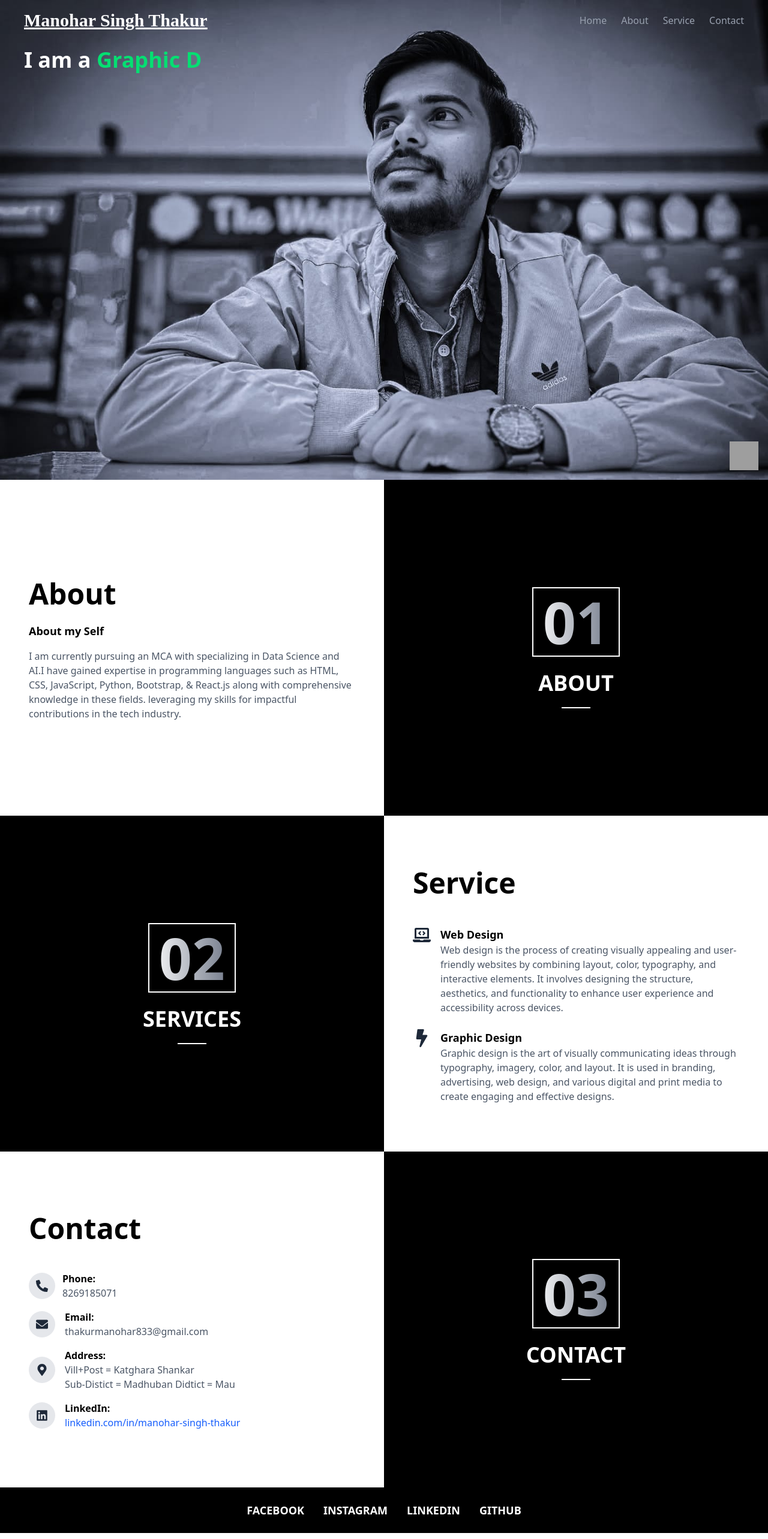
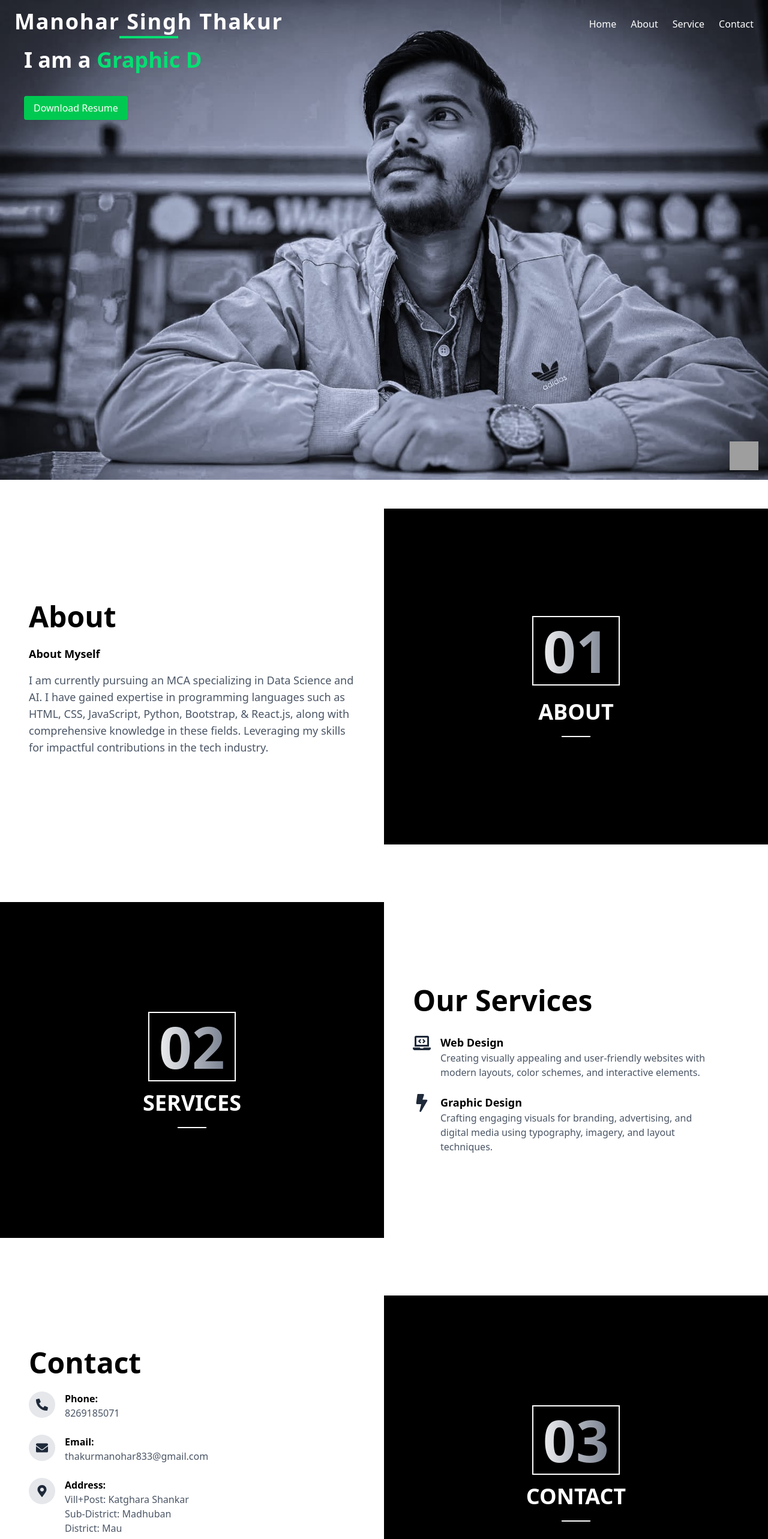
Before and after one commit to Manohar8269/Portfolio, a React (Vite) app: page / in a window 1280 px wide. Shown: the top 2566 px of the page at 60% size. Built offline with nearby package versions, Linux system fonts and the light colour scheme; grey boxes are pictures that could not be loaded.

Commit message:
new file:   src/assets/Resume.pdf 	modified:   src/component/About.jsx 	modified:   src/component/Contact.jsx 	modified:   src/component/Footer.jsx 	modified:   src/component/Navbars.jsx 	modified:   src/component/Service.jsx

```diff
--- a/src/component/About.jsx
+++ b/src/component/About.jsx
@@ -1,33 +1,32 @@
-import React from 'react'
+import React from 'react';
 
 function About() {
   return (
+    <section id="about" className="py-12">
+      <div className="flex flex-col md:flex-row h-auto md:h-[70vh]">
 
-    <>
-    <section id="about">
-     <div className="flex h-[70vh]">
+        <div className="w-full md:w-1/2 bg-white p-6 md:p-12 flex flex-col justify-center mt-2">
+          <h1 className="text-3xl md:text-5xl font-bold">About</h1>
+          <br />
+          <h3 className="font-semibold text-md md:text-lg mb-4">About Myself</h3>
+          <p className="text-gray-600 text-xs sm:text-sm md:text-base lg:text-lg">
+            I am currently pursuing an MCA specializing in Data Science and AI. I have gained expertise in
+            programming languages such as HTML, CSS, JavaScript, Python, Bootstrap, & React.js, along with comprehensive
+            knowledge in these fields. Leveraging my skills for impactful contributions in the tech industry.
+          </p>
+        </div>
 
-      <div className="w-1/2 bg-white p-12 flex flex-col justify-center mt-2">
-        <h1 className="text-5xl font-bold">About</h1>
-        <br></br>
-        <h3 className="font-semibold text-lg mb-4">About my Self</h3>
-        <p className="text-gray-600">
-        I am currently pursuing an MCA with specializing in Data Science and AI.I have gained expertise in
-programming languages such as HTML, CSS, JavaScript, Python, Bootstrap, & React.js along with comprehensive
-knowledge in these fields. leveraging my skills for impactful contributions in the tech industry.
-        </p>
+        <div className="w-full md:w-1/2 bg-black flex flex-col justify-center items-center text-white py-12 md:py-0">
+          <h3 className="text-4xl sm:text-6xl md:text-8xl font-bold text-transparent bg-clip-text bg-gradient-to-r from-white to-gray-500 border-2 border-white px-4 py-2">
+            01
+          </h3>
+          <br />
+          <h2 className="text-xl sm:text-2xl md:text-4xl font-bold">ABOUT</h2>
+          <hr className="w-12 border-t-2 border-white mt-5" />
+        </div>
       </div>
-
-      <div className="w-1/2 bg-black flex flex-col justify-center items-center text-white">
-      <h3 className="text-8xl font-bold text-transparent bg-clip-text bg-gradient-to-r from-white to-gray-500 border-2 border-white px-4 py-2">01</h3>
-        <br></br>
-        <h2 className="text-4xl text-gray font-bold">ABOUT</h2>
-        <hr className="w-12 border-t-2 border-white mt-5" />
-      </div>
-    </div>
     </section>
-    </>
-  )
+  );
 }
 
-export default About
+export default About;
--- a/src/component/Contact.jsx
+++ b/src/component/Contact.jsx
@@ -1,73 +1,48 @@
-import React from 'react'
+import React from 'react';
 import { FaPhoneAlt, FaEnvelope, FaMapMarkerAlt, FaLinkedin } from "react-icons/fa";
 
 function Contact() {
   return (
-    <>
-    <section id="contact">
-      <div className="flex h-[70vh]">
-        <div className="w-1/2 bg-white p-12 flex flex-col justify-center mt-2">
-          <h1 className="text-5xl font-bold">Contact</h1>
-          <br></br>
-          <br></br>
-
-          <div className="flex items-center gap-3 mb-4">
-            <div className="p-3 bg-gray-200 rounded-full">
-              <FaPhoneAlt className="text-xl text-gray-800" />
-            </div>
-            <div>
-              <p className="font-semibold">Phone:</p>
-              <p className="text-gray-600">8269185071</p>
-            </div>
-          </div>
-
-          <div className="flex items-center gap-4 mb-4">
-            <div className="p-3 bg-gray-200 rounded-full">
-              <FaEnvelope className="text-xl text-gray-800" />
-            </div>
-            <div>
-              <p className="font-semibold">Email:</p>
-              <p className="text-gray-600">thakurmanohar833@gmail.com</p>
-            </div>
-          </div>
-
-          <div className="flex items-center gap-4 mb-4">
-            <div className="p-3 bg-gray-200 rounded-full">
-              <FaMapMarkerAlt className="text-xl text-gray-800" />
-            </div>
-            <div>
-              <p className="font-semibold">Address:</p>
-              <p className="text-gray-600">Vill+Post = Katghara Shankar <br></br>
-                Sub-Distict = Madhuban Didtict = Mau
-              </p>
-            </div>
-          </div>
-
-          <div className="flex items-center gap-4">
-            <div className="p-3 bg-gray-200 rounded-full">
-              <FaLinkedin className="text-xl text-gray-800" />
-            </div>
-            <div>
-              <p className="font-semibold">LinkedIn:</p>
-              <p className="text-gray-600">
-                <a href="https://www.linkedin.com/in/manohar-singh-thakur-a65b6b2b6" target="_blank" rel="noopener noreferrer" className="text-blue-600 hover:underline">
-                  linkedin.com/in/manohar-singh-thakur
-                </a>
-              </p>
-            </div>
+    <section id="contact" className="py-12">
+      <div className="flex flex-col-reverse md:flex-row h-auto md:h-[70vh]">
+        {/* Left Section */}
+        <div className="w-full md:w-1/2 bg-white p-6 md:p-12 flex flex-col justify-center">
+          <h1 className="text-4xl md:text-5xl font-bold text-center md:text-left">Contact</h1>
+          <div className="mt-6 space-y-6">
+            <ContactItem icon={<FaPhoneAlt />} title="Phone" text="8269185071" />
+            <ContactItem icon={<FaEnvelope />} title="Email" text="thakurmanohar833@gmail.com" />
+            <ContactItem icon={<FaMapMarkerAlt />} title="Address" text={`Vill+Post: Katghara Shankar\nSub-District: Madhuban\nDistrict: Mau`} />
+            <ContactItem
+              icon={<FaLinkedin />}
+              title="LinkedIn"
+              text={<a href="https://www.linkedin.com/in/manohar-singh-thakur-a65b6b2b6" target="_blank" rel="noopener noreferrer" className="text-blue-600 hover:underline">linkedin.com/in/manohar-singh-thakur</a>}
+            />
           </div>
         </div>
 
-        <div className="w-1/2 bg-black flex flex-col justify-center items-center text-white">
-          <h3 className="text-8xl font-bold text-transparent bg-clip-text bg-gradient-to-r from-white to-gray-500 border-2 border-white px-4 py-2">03</h3>
-          <br></br>
-          <h2 className="text-4xl text-gray font-bold">CONTACT</h2>
+        {/* Right Section */}
+        <div className="w-full md:w-1/2 bg-black flex flex-col justify-center items-center text-white py-10 px-6">
+          <h3 className="text-6xl md:text-8xl font-bold text-transparent bg-clip-text bg-gradient-to-r from-white to-gray-500 border-2 border-white px-4 py-2">
+            03
+          </h3>
+          <h2 className="text-3xl md:text-4xl font-bold mt-4">CONTACT</h2>
           <hr className="w-12 border-t-2 border-white mt-5" />
         </div>
       </div>
-      </section>
-    </>
-  )
+    </section>
+  );
 }
 
+const ContactItem = ({ icon, title, text }) => {
+  return (
+    <div className="flex flex-col md:flex-row items-center md:items-start space-x-0 md:space-x-4 text-center md:text-left">
+      <div className="p-3 bg-gray-200 rounded-full text-gray-800 mb-3 md:mb-0 text-xl">{icon}</div>
+      <div>
+        <p className="font-semibold">{title}:</p>
+        <p className="text-gray-600 whitespace-pre-line">{text}</p>
+      </div>
+    </div>
+  );
+};
+
 export default Contact;
--- a/src/component/Navbars.jsx
+++ b/src/component/Navbars.jsx
@@ -1,5 +1,6 @@
 import React, { useState, useEffect } from "react";
 import { motion } from "framer-motion";
+import Resume from "../assets/Resume.pdf";
 
 const roles = ["Web Developer", "Graphic Designer"];
 
@@ -9,6 +10,7 @@ const Navbar = () => {
   const [charIndex, setCharIndex] = useState(0);
   const [isDeleting, setIsDeleting] = useState(false);
   const [isVisible, setIsVisible] = useState(false);
+  const [menuOpen, setMenuOpen] = useState(false);
 
   useEffect(() => {
     const currentRole = roles[index];
@@ -57,39 +59,76 @@ const Navbar = () => {
   return (
     <section id="home">
       <div
-        className="h-screen bg-cover bg-top flex flex-col justify-center items-center"
+        className="h-screen bg-cover bg-top flex flex-col justify-center items-center px-4 md:px-10"
         style={{ backgroundImage: "url('/photo.jpg')" }}
       >
-        <nav className="w-full flex justify-between items-center px-10 py-4   text-gray-400 fixed top-0">
-          <h1 className="text-3xl text-white font-bold underline" style={{ fontFamily: '"Great Vibes", cursive' }}>
-            Manohar Singh Thakur
-          </h1>
-          <ul className="flex space-x-6">
-            <li onClick={() => handleScroll("home")} className="cursor-pointer">
-              Home
-            </li>
-            <li onClick={() => handleScroll("about")} className="cursor-pointer">
-              About
-            </li>
-            <li onClick={() => handleScroll("service")} className="cursor-pointer">
-              Service
-            </li>
-            <li onClick={() => handleScroll("contact")} className="cursor-pointer">
-              Contact
-            </li>
+        <nav className="w-full flex justify-between items-center px-6 py-4 text-gray-400 fixed top-0 bg-opacity-70 z-50">
+          <div className="text-center">
+            <h1 className="text-2xl md:text-4xl text-white font-extrabold tracking-wider">
+              Manohar Singh Thakur
+            </h1>
+            <motion.div
+              className="w-20 h-1 bg-green-400 mx-auto mt-1"
+              animate={{ scaleX: [0, 4, 0] }}
+              transition={{ duration: 5, repeat: Infinity, ease: "easeInOut" }}
+            />
+          </div>
+          <div className="md:hidden" onClick={() => setMenuOpen(!menuOpen)}>
+            <button className="text-white text-2xl">☰</button>
+          </div>
+          <ul className={`md:flex space-x-6 hidden`}>
+            {["home", "about", "service", "contact"].map((item) => (
+              <li
+                key={item}
+                onClick={() => handleScroll(item)}
+                className="cursor-pointer relative text-white hover:text-green-400 transition duration-300"
+              >
+                {item.charAt(0).toUpperCase() + item.slice(1)}
+                <motion.div
+                  className="absolute left-0 bottom-0 w-full h-1 bg-green-400"
+                  initial={{ scaleX: 0 }}
+                  whileHover={{ scaleX: 1 }}
+                  transition={{ duration: 0.3 }}
+                />
+              </li>
+            ))}
           </ul>
         </nav>
 
-        <motion.h2 className="text-4xl font-bold text-white absolute top-20 left-10">
+        {menuOpen && (
+          <div className="absolute top-16 left-0 w-full bg-black bg-opacity-80 flex flex-col items-center md:hidden py-4 space-y-4">
+            {["home", "about", "service", "contact"].map((item) => (
+              <a
+                key={item}
+                href={`#${item}`}
+                onClick={() => setMenuOpen(false)}
+                className="text-white text-lg hover:text-green-400"
+              >
+                {item.charAt(0).toUpperCase() + item.slice(1)}
+              </a>
+            ))}
+          </div>
+        )}
+
+        <motion.h2 className="text-2xl md:text-4xl font-bold text-white absolute top-20 left-4 md:left-10">
           I am a <span className="text-green-400">{typing}</span>
         </motion.h2>
+
+        <a
+          href={Resume}
+          target="_blank"
+          rel="noopener noreferrer"
+          className="absolute top-40 left-4 md:left-10 bg-green-500 text-white px-4 py-2 rounded shadow hover:bg-green-700 transition"
+        >
+          Download Resume
+        </a>
 
         <div className="fixed bottom-4 right-4">
           <a href="https://wa.me/8269185071" target="_blank" rel="noopener noreferrer">
             <img
               src="https://upload.wikimedia.org/wikipedia/commons/6/6b/WhatsApp.svg"
               alt="WhatsApp"
-              className="w-12 h-12"
+              className="w-10 md:w-12 h-10 md:h-12"
             />
           </a>
         </div>
--- a/src/component/Service.jsx
+++ b/src/component/Service.jsx
@@ -1,35 +1,33 @@
-import { FaLaptopCode, FaBolt, } from "react-icons/fa";
+import { FaLaptopCode, FaBolt } from "react-icons/fa";
 
 const Services = () => {
   return (
-    <section id="service">
-    <div className="flex h-[70vh]">
-
-
-      <div className="w-1/2 bg-black flex flex-col justify-center items-center text-white">
-      <h3 className="text-8xl font-bold text-transparent bg-clip-text bg-gradient-to-r from-white to-gray-500 border-2 border-white px-4 py-2">02</h3>
-      <br></br>
-        <h3 className="text-4xl font-bold">SERVICES</h3>
+    <section id="service" className="py-12">
+      <div className="flex flex-col md:flex-row h-auto md:h-[70vh]">
+        {/* Left Section */}
+        <div className="w-full md:w-1/2 bg-black flex flex-col justify-center items-center text-white py-10 px-6">
+          <h3 className="text-6xl md:text-8xl font-bold text-transparent bg-clip-text bg-gradient-to-r from-white to-gray-500 border-2 border-white px-4 py-2">
+            02
+          </h3>
+          <h3 className="text-3xl md:text-4xl font-bold mt-4">SERVICES</h3>
           <hr className="w-12 border-t-2 border-white mt-5" />
         </div>
 
-
-      <div className="w-1/2 bg-white p-12 flex flex-col justify-center mt-2">
-      <h1 className="text-5xl font-bold">Service</h1>
-      <br></br>
-      <br></br>
+        {/* Right Section */}
+        <div className="w-full md:w-1/2 bg-white p-6 md:p-12 flex flex-col justify-center">
+          <h1 className="text-4xl md:text-5xl font-bold text-center md:text-left">Our Services</h1>
+          <div className="mt-8 space-y-6">
             <ServiceItem
               icon={<FaLaptopCode className="text-3xl text-gray-800" />}
               title="Web Design"
-          description="Web design is the process of creating visually appealing and user-friendly websites by combining layout, color, typography, and interactive elements. It involves designing the structure, aesthetics, and functionality to enhance user experience and accessibility across devices."
+              description="Creating visually appealing and user-friendly websites with modern layouts, color schemes, and interactive elements."
             />
-        <br></br>
             <ServiceItem
               icon={<FaBolt className="text-3xl text-gray-800" />}
               title="Graphic Design"
-          description="Graphic design is the art of visually communicating ideas through typography, imagery, color, and layout. It is used in branding, advertising, web design, and various digital and print media to create engaging and effective designs."
+              description="Crafting engaging visuals for branding, advertising, and digital media using typography, imagery, and layout techniques."
             />
-
+          </div>
         </div>
       </div>
     </section>
@@ -38,11 +36,11 @@ const Services = () => {
 
 const ServiceItem = ({ icon, title, description }) => {
   return (
-    <div className="flex items-start space-x-4">
-      <div className="text-gray-700">{icon}</div>
+    <div className="flex flex-col md:flex-row items-center md:items-start space-x-0 md:space-x-4 text-center md:text-left">
+      <div className="text-gray-700 mb-3 md:mb-0">{icon}</div>
       <div>
         <h4 className="text-lg font-bold">{title}</h4>
-        <p className="text-gray-600">{description}</p>
+        <p className="text-gray-600 max-w-md">{description}</p>
       </div>
     </div>
   );
```
Also changed, not shown: src/component/Footer.jsx (+27 -8 lines), 1 other file (tests, documents, lock files or other folders). Lines whose indentation alone changed are shown as unchanged.
